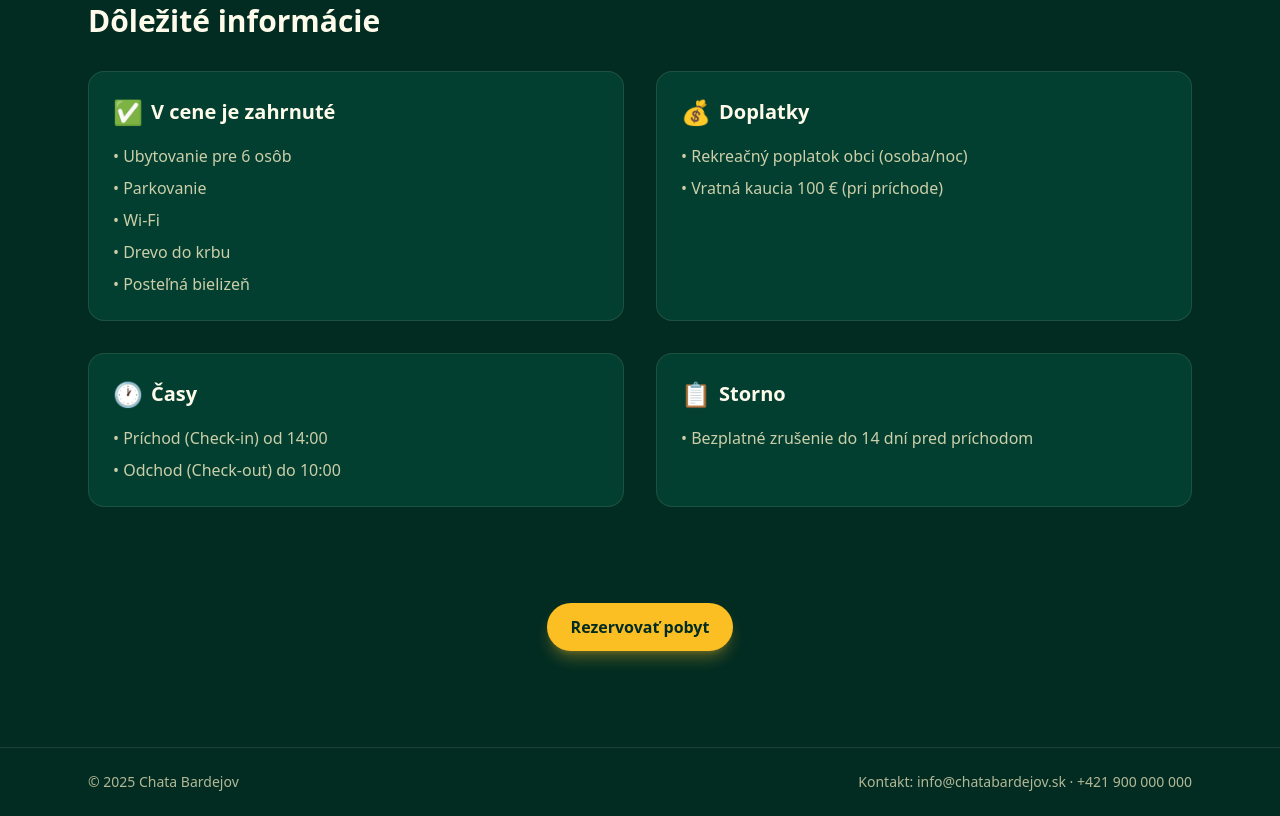
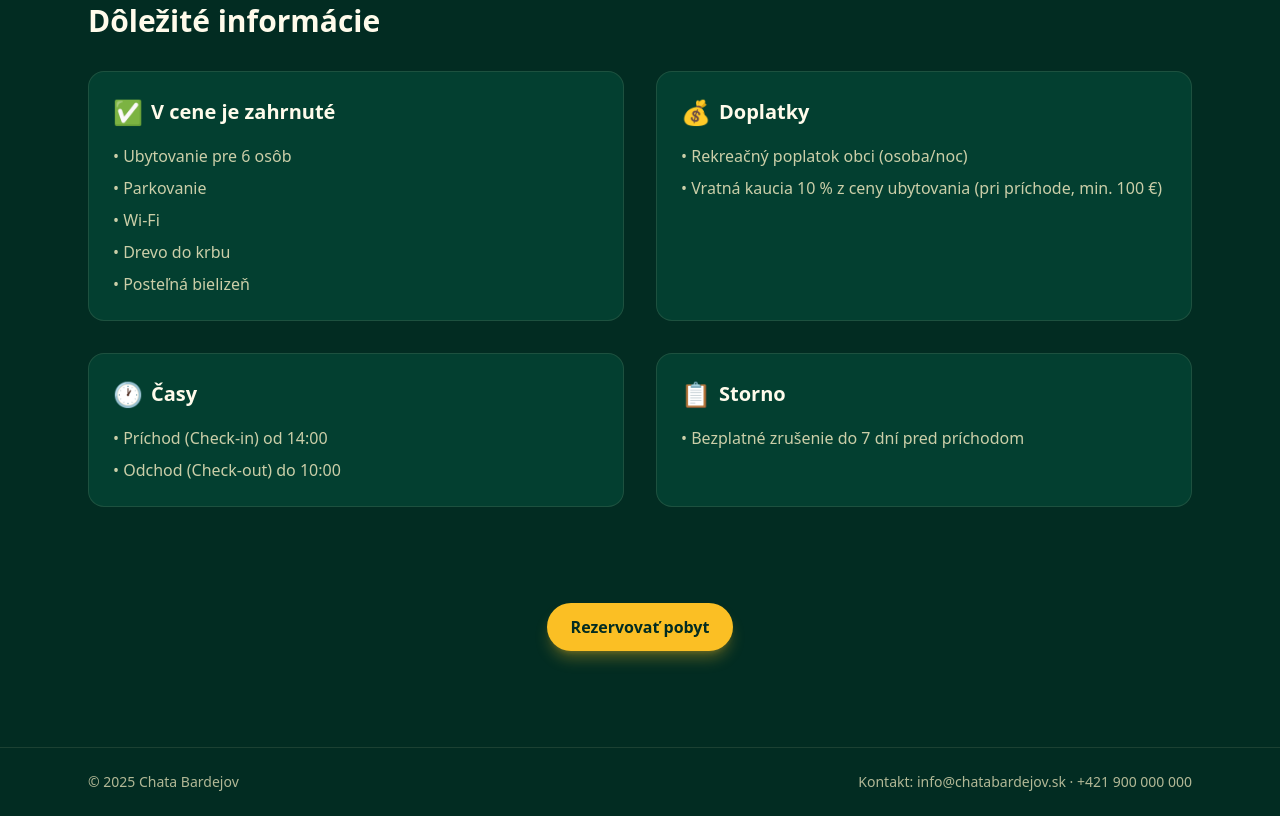
Before and after one commit to dufalarobert-hub/chata, a plain HTML site: page cennik.html in a window 1280 px wide. Shown: the part 1060-1876 px from the top of the page. Drawn offline with nearby package versions, Linux system fonts and the light colour scheme.

Commit message:
uprava cennika a indexu

```diff
--- a/cennik.html
+++ b/cennik.html
@@ -136,7 +136,7 @@
           </h3>
           <ul class="space-y-2 text-amber-100/80">
             <li>• Rekreačný poplatok obci (osoba/noc)</li>
-            <li>• Vratná kaucia 100 € (pri príchode)</li>
+            <li>• Vratná kaucia 10 % z ceny ubytovania (pri príchode, min. 100 €)</li>
           </ul>
         </div>
 
@@ -159,7 +159,7 @@
             Storno
           </h3>
           <ul class="space-y-2 text-amber-100/80">
-            <li>• Bezplatné zrušenie do 14 dní pred príchodom</li>
+            <li>• Bezplatné zrušenie do 7 dní pred príchodom</li>
           </ul>
         </div>
       </div>
```
Also changed, not shown: index.html (+1 -1 lines), cennik-en.html (line endings or trailing spaces), tipy-en.html (line endings or trailing spaces).
